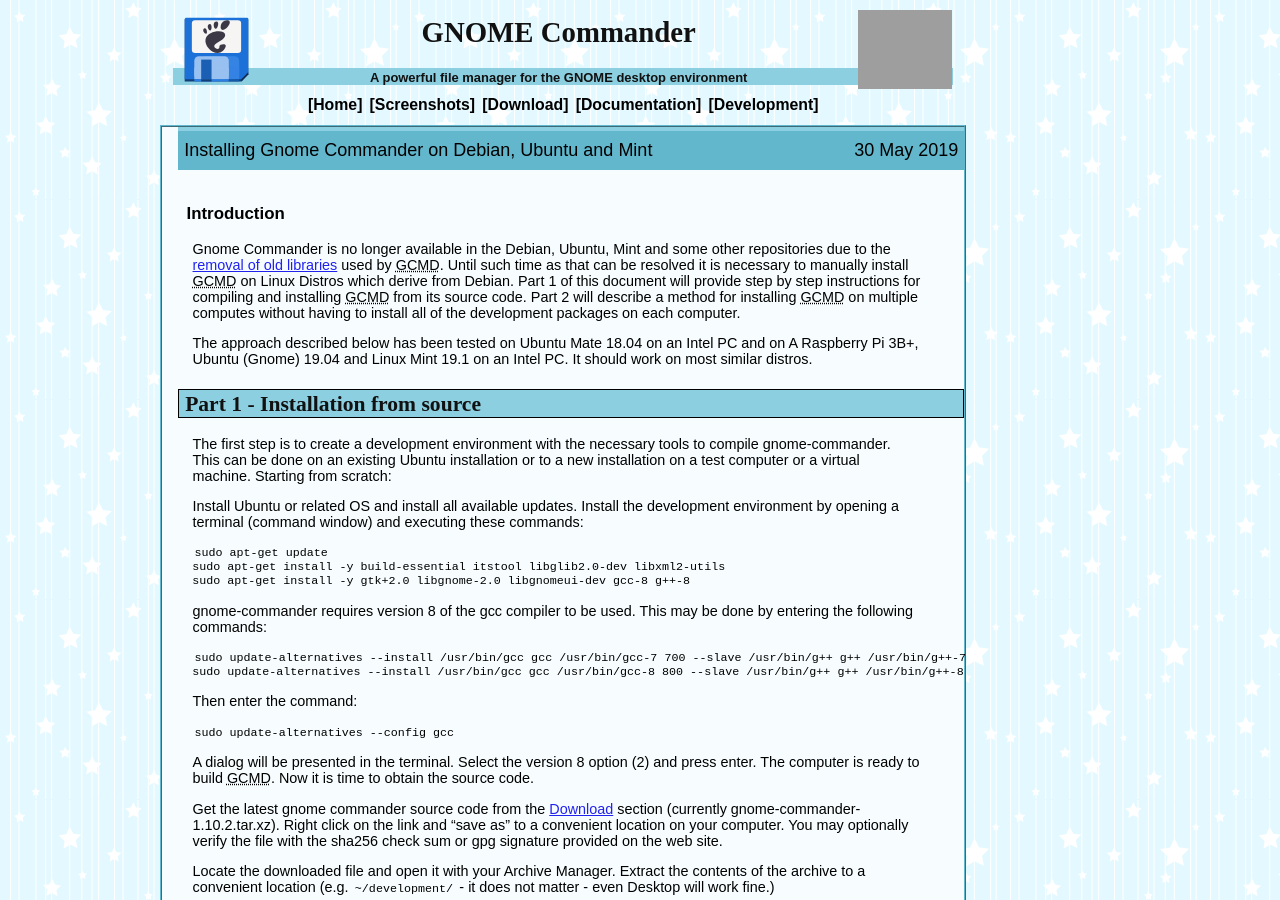
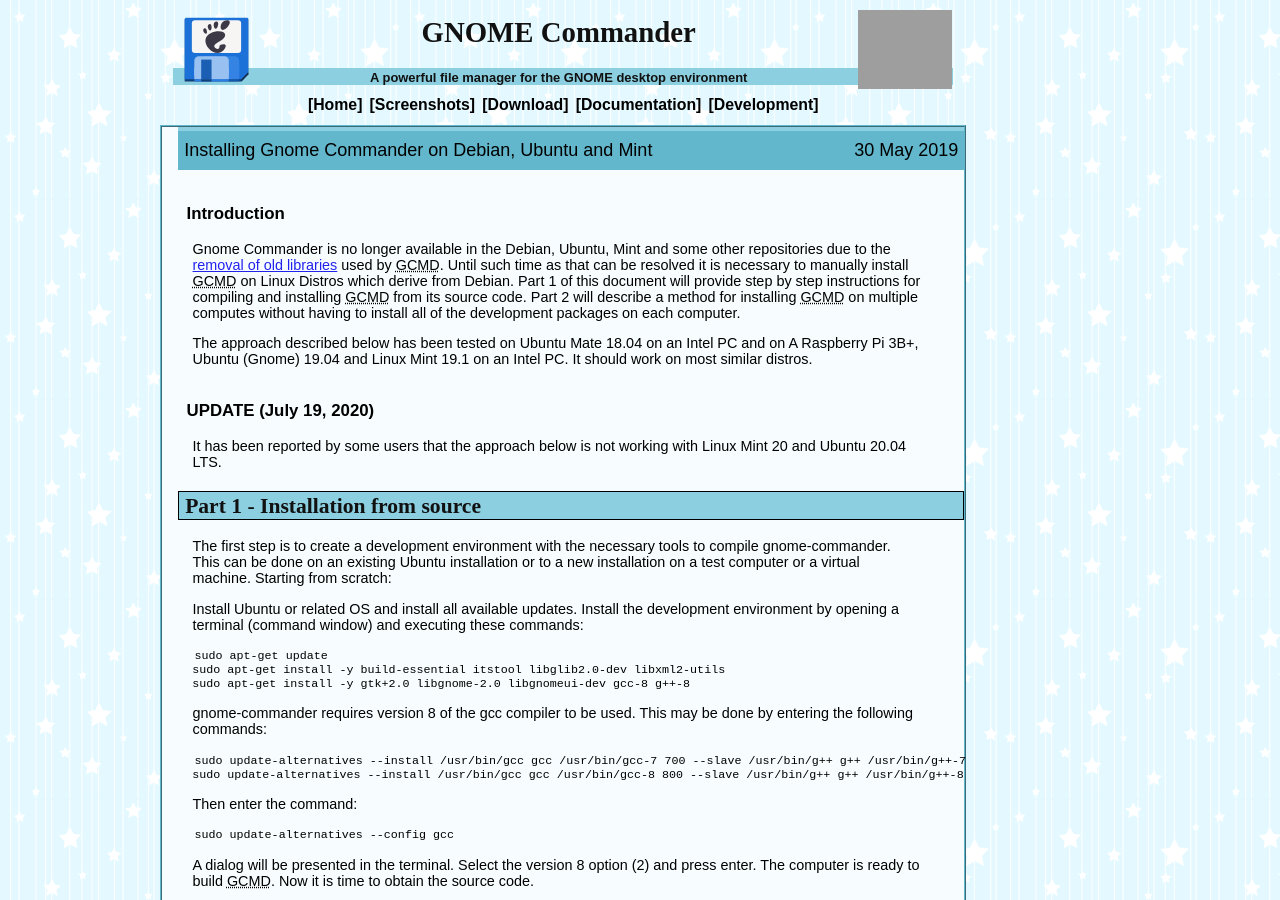
Before and after one commit to gcmd/gcmd.github.io, a Jekyll site: the page built from _posts/2019-05-30-gcmd-ubuntu-deb.md, in a window 1280 px wide and 900 px high. Built offline with Jekyll 4.4.1, drawn with Linux system fonts in a browser that asks for light colours; grey boxes are pictures that could not be loaded.

Commit message:
Update for the article with the ubuntu and mint howto

```diff
--- a/_posts/2019-05-30-gcmd-ubuntu-deb.md
+++ b/_posts/2019-05-30-gcmd-ubuntu-deb.md
@@ -19,6 +19,11 @@
 The approach described below has been tested on Ubuntu Mate 18.04 on an
 Intel PC and on A Raspberry Pi 3B+, Ubuntu (Gnome) 19.04 and Linux Mint
 19.1 on an Intel PC. It should work on most similar distros.
+
+### UPDATE (July 19, 2020)
+
+It has been reported by some users that the approach below is not
+working with Linux Mint 20 and Ubuntu 20.04 LTS.
 
 ## Part 1 - Installation from source
 
```
